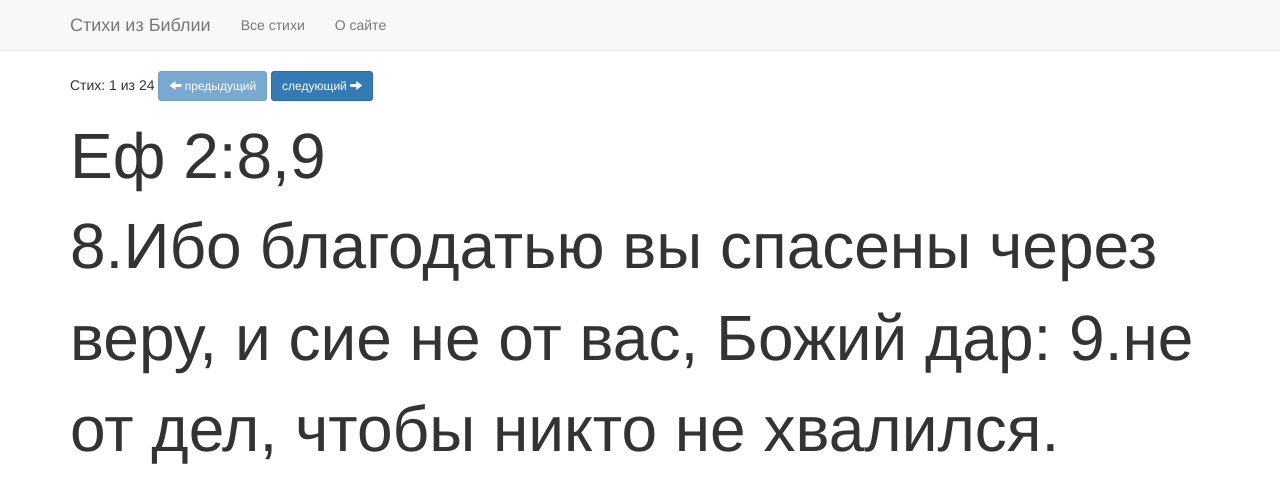
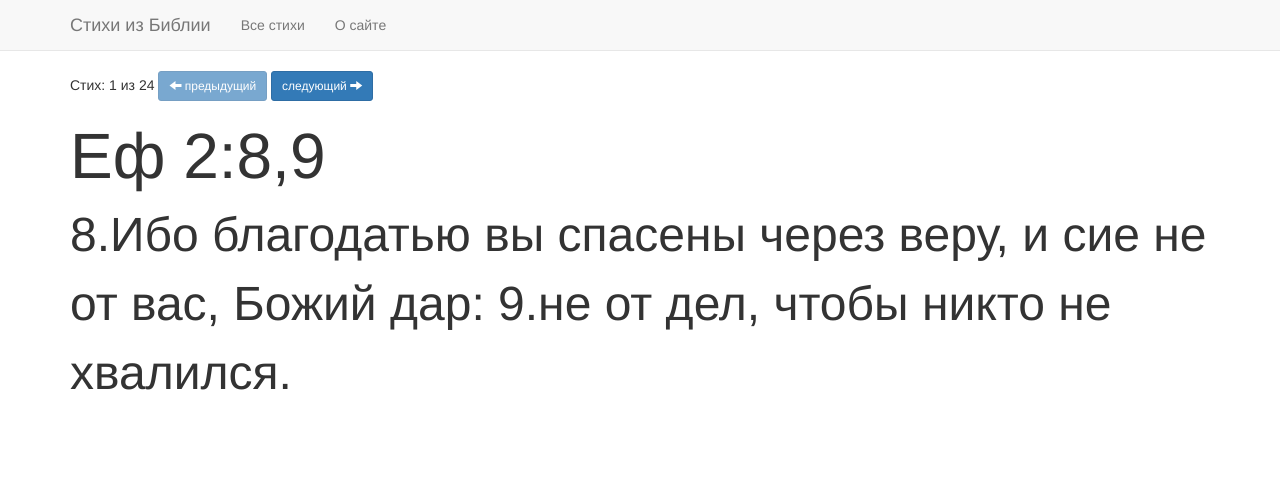
Before and after one commit to prostodemon/bible-verse, a Jekyll site: the page built from index.html, in a window 1280 px wide. Shown: the top 503 px of the page. Built offline with Jekyll 4.4.1, drawn with Linux system fonts in a browser that asks for light colours; nearby versions of some CDN libraries; the list of posts is cut into pages by our own code.

```diff
--- a/index.html
+++ b/index.html
@@ -5,12 +5,14 @@ layout: default
 <p>
     <span class="page_number ">Стих: {{ paginator.page }} из {{ paginator.total_pages }}</span>
     {% if paginator.previous_page %}
-    <a href="{{ paginator.previous_page_path | prepend: site.url }}" class="previous btn btn-primary btn-sm" title="предыдущий стих">
+    <a href="{{ paginator.previous_page_path | prepend: site.url }}" class="previous btn btn-primary btn-sm"
+       title="предыдущий стих">
         <span class="glyphicon glyphicon-arrow-left" aria-hidden="true"></span>
         предыдущий
     </a>
     {% else %}
-    <a href="{{ paginator.previous_page_path | prepend: site.url }}" class="previous btn btn-primary btn-sm disabled" title="предыдущий стих">
+    <a href="{{ paginator.previous_page_path | prepend: site.url }}" class="previous btn btn-primary btn-sm disabled"
+       title="предыдущий стих">
         <span class="glyphicon glyphicon-arrow-left" aria-hidden="true"></span>
         предыдущий
     </a>
@@ -18,12 +20,14 @@ layout: default
 
 
     {% if paginator.next_page %}
-    <a href="{{ paginator.next_page_path | prepend: site.url }}" class="next btn btn-primary btn-sm right" title="следующий стих">
+    <a href="{{ paginator.next_page_path | prepend: site.url }}" class="next btn btn-primary btn-sm right"
+       title="следующий стих">
         следующий
         <span class="glyphicon glyphicon-arrow-right" aria-hidden="true"></span>
     </a>
     {% else %}
-    <a href="{{ paginator.next_page_path | prepend: site.url }}" class="next btn btn-primary btn-sm right disabled" title="следующий стих">
+    <a href="{{ paginator.next_page_path | prepend: site.url }}" class="next btn btn-primary btn-sm right disabled"
+       title="следующий стих">
         следующий
         <span class="glyphicon glyphicon-arrow-right" aria-hidden="true"></span>
     </a>
@@ -33,6 +37,9 @@ layout: default
 {% for post in paginator.posts %}
 <div class="verse" style="font-size: 64px;">
     <h1 style="font-size: 100%">{{ post.title }}</h1>
-    <p style="font-size: 80%">{{ post.content }}</p>
+
+    <div style="font-size: 75%">
+        {{ post.content }}
+    </div>
 </div>
 {% endfor %}
```
